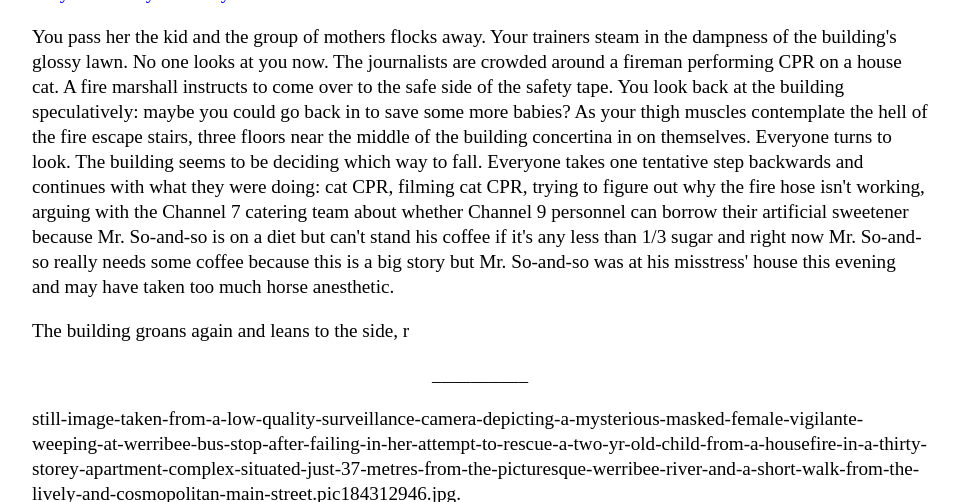
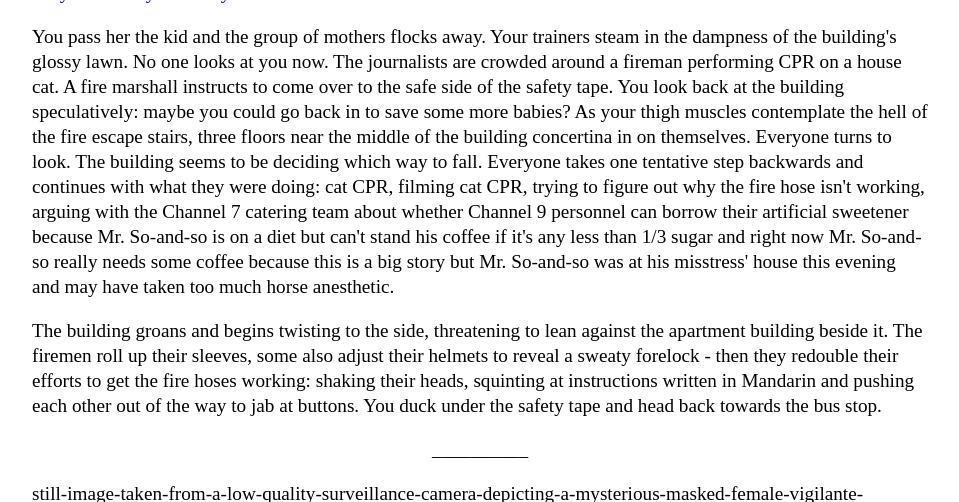
Before and after one commit to Pinelife/pinelife.github.io, a Jekyll site: the page Hellhole/Room12.html, which Jekyll copies as it is, in a window 1280 px wide and 900 px high, scrolled down 3858 px, cut to the strip 0-502 px from the top of the window. Shown: the whole strip, without its empty margins (160-1119 px from the left). Built offline with Jekyll 4.4.1, drawn with Linux system fonts in a browser that asks for light colours.

Commit message:
Update Room12.html

```diff
--- a/Hellhole/Room12.html
+++ b/Hellhole/Room12.html
@@ -205,7 +205,11 @@ artificial sweetener because Mr. So-and-so is on a diet but can't stand his coff
 right now Mr. So-and-so really needs some coffee because this is a big story but Mr. So-and-so was at his misstress'
 house this evening and may have taken too much horse anesthetic.
 </p>
-<p>The building groans again and leans to the side, r</p>
+<p>The building groans and begins twisting to the side, threatening to lean against the apartment building beside it. The firemen roll up
+their sleeves, some also adjust their helmets to reveal a sweaty forelock - then they redouble their efforts to get the fire hoses working:
+shaking their heads, squinting at instructions written in Mandarin and pushing each other out of the way to jab at buttons. You duck
+under the safety tape and head back towards the bus stop.
+</p>
 <p style="text-align:center" class="indented">
 __________
 </p>
```
